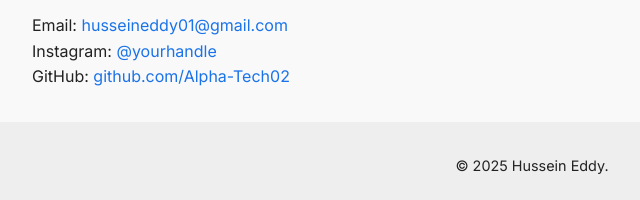
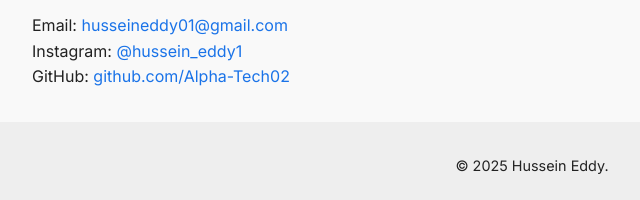
Before and after one commit to Alpha-Tech02/myportfolio, a plain HTML site: page index.html in a window 1280 px wide. Shown: the part 1114-1314 px from the top of the page, 108-748 px from the left. Drawn offline with Linux system fonts and the light colour scheme.

Commit message:
Update index.html

```diff
--- a/index.html
+++ b/index.html
@@ -59,7 +59,7 @@
   <section class="contact container">
     <h2>Contact Me</h2>
     <p>Email: <a href="mailto:husseineddy01@gmail.com">husseineddy01@gmail.com</a></p>
-    <p>Instagram: <a href="https://instagram.com/hussein_eddy1">@yourhandle</a></p>
+    <p>Instagram: <a href="https://instagram.com/hussein_eddy1">@hussein_eddy1</a></p>
 
     <p>GitHub: <a href="https://github.com/Alpha-Tech02">github.com/Alpha-Tech02</a></p>
   </section>
```
